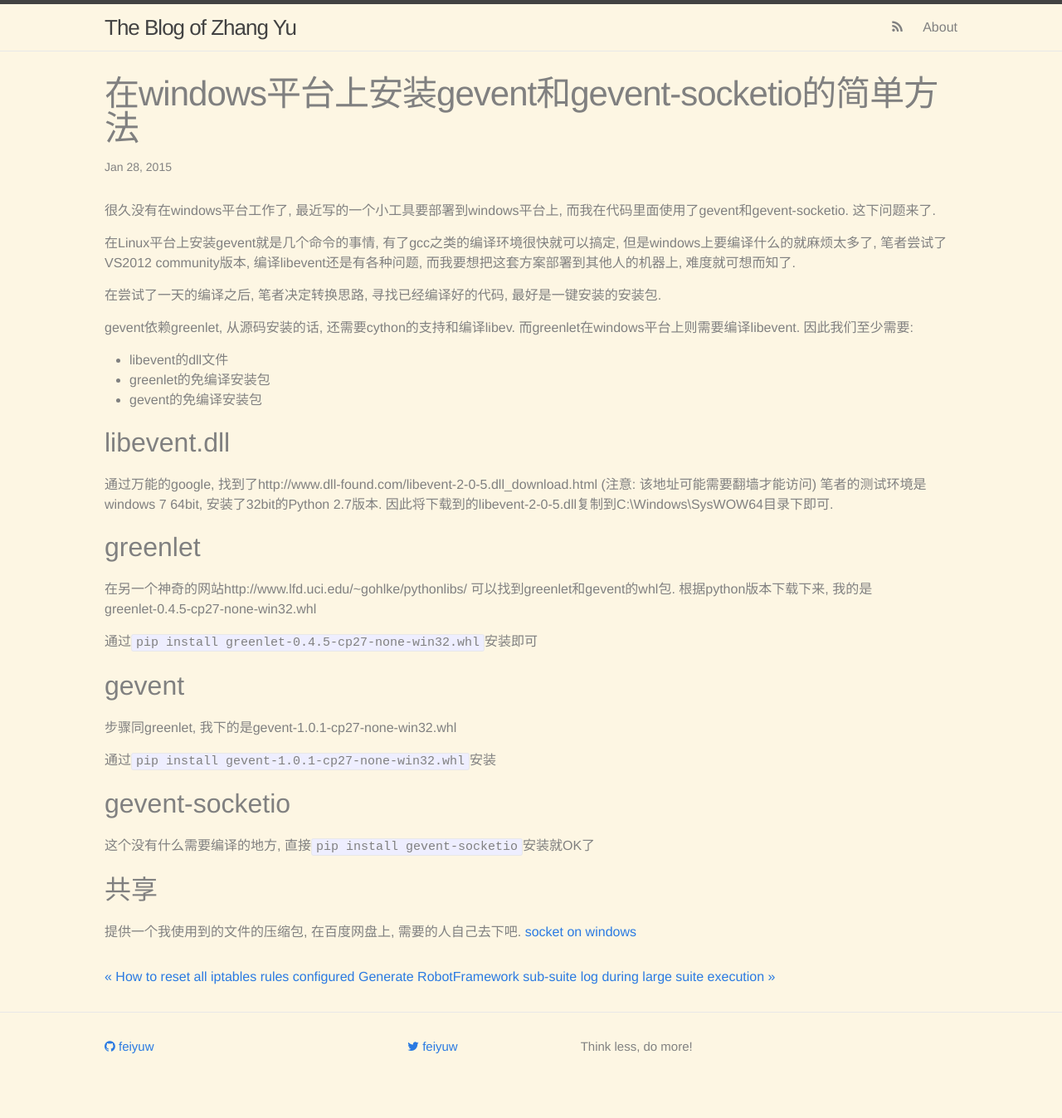
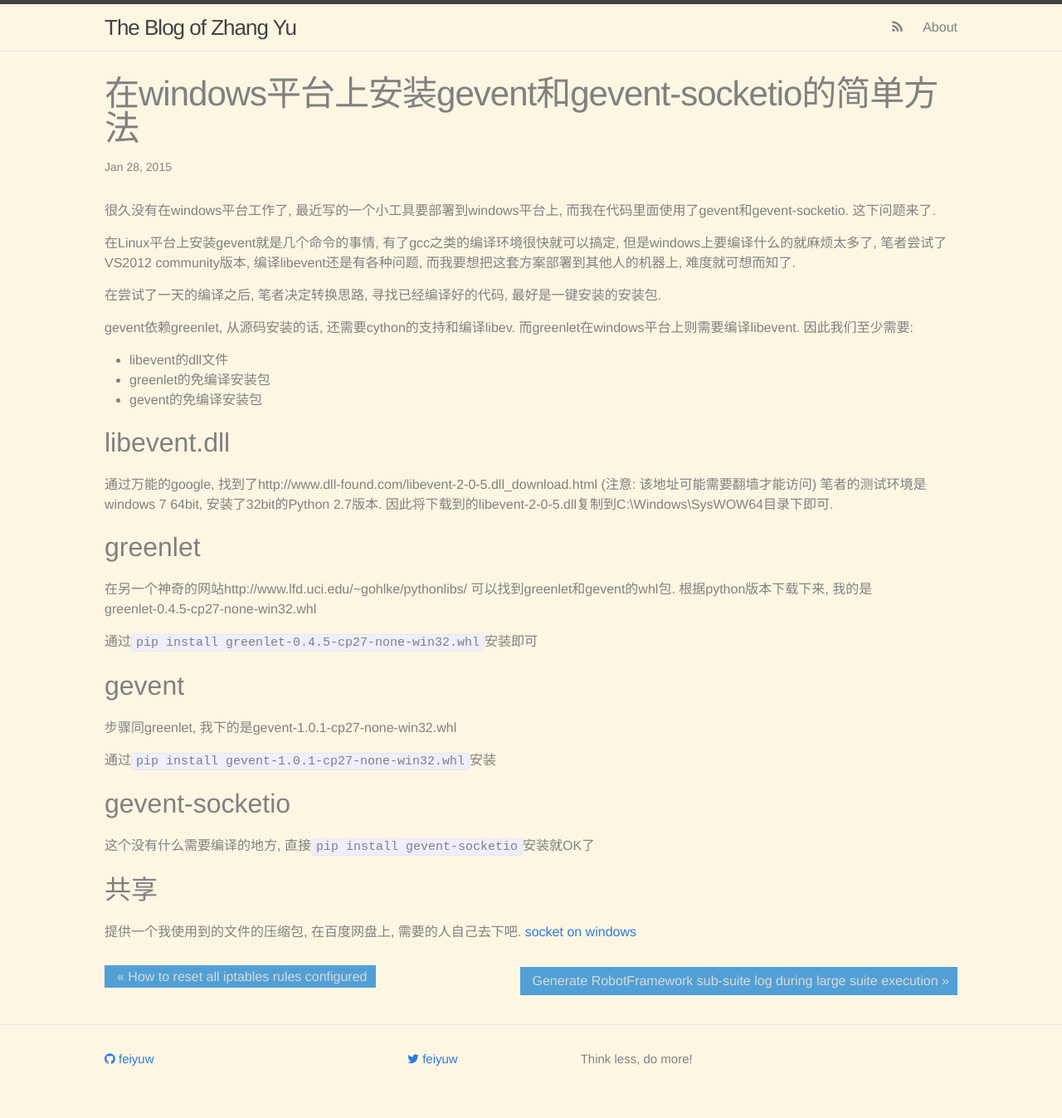
Before and after one commit to feiyuw/feiyuw.github.io, a Jekyll site: the page built from _posts/2015-01-28-setup-gevent-on-windows.md, in a window 1280 px wide. Shown: the whole page at 83% size. Built offline with Jekyll 4.4.1, drawn with Linux system fonts in a browser that asks for light colours; nearby versions of some CDN libraries; comment, search, counter and statistics services are not loaded.

Commit message:
add next/prev link

```diff
--- a/_layouts/post.html
+++ b/_layouts/post.html
@@ -13,10 +13,10 @@ layout: default
   </article>
   <div>
     {% if page.previous.url %}
-      <a class="prev" href="{{page.previous.url}}">&laquo; {{page.previous.title}}</a>
+      <a class="post-prev" href="{{page.previous.url}}">&laquo; {{page.previous.title}}</a>
     {% endif %}
     {% if page.next.url %}
-      <a class="next" href="{{page.next.url}}">{{page.next.title}} &raquo;</a>
+      <a class="post-next" href="{{page.next.url}}">{{page.next.title}} &raquo;</a>
     {% endif %}
   </div>
   {% include disqus_comments.html %}
--- a/_sass/_layout.scss
+++ b/_sass/_layout.scss
@@ -257,3 +257,16 @@ a.post-link {
         }
     }
 }
+.post-prev, .post-next {
+    margin-bottom: 5px;
+    padding: 5px 10px 5px 15px;
+    background-color: #268bd2;
+    opacity: 0.8;
+}
+.post-next {
+    float: right;
+}
+a.post-prev, a.post-next {
+    color: lightgray;
+    text-decoration: none;
+}
```
